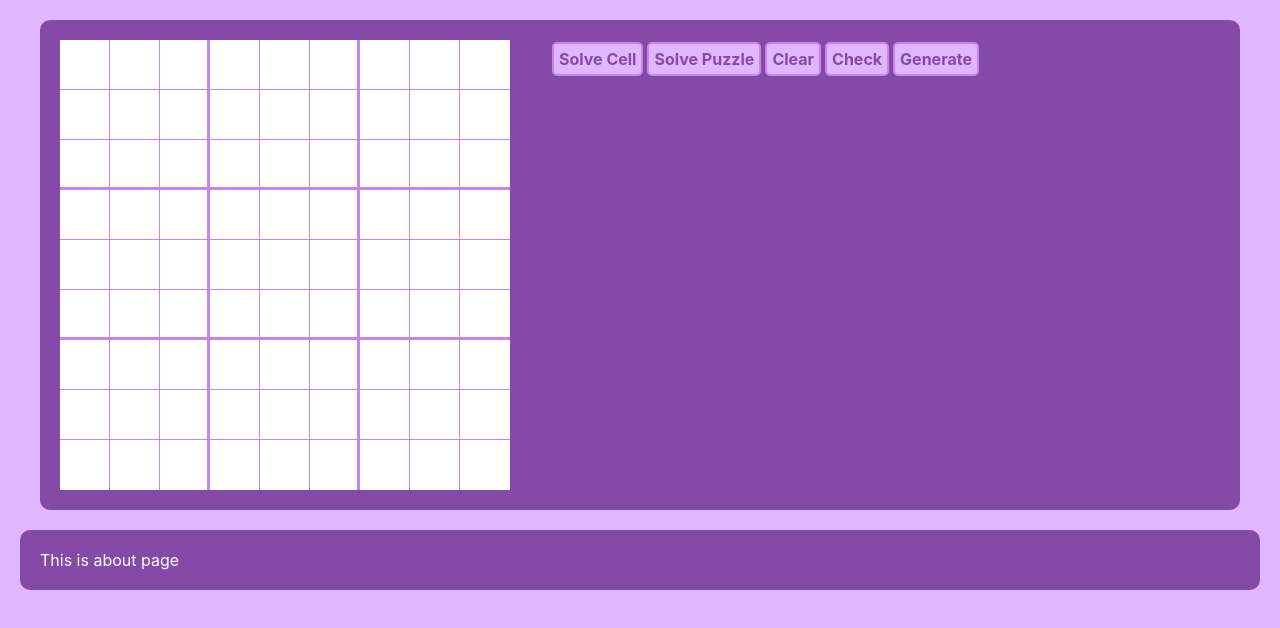
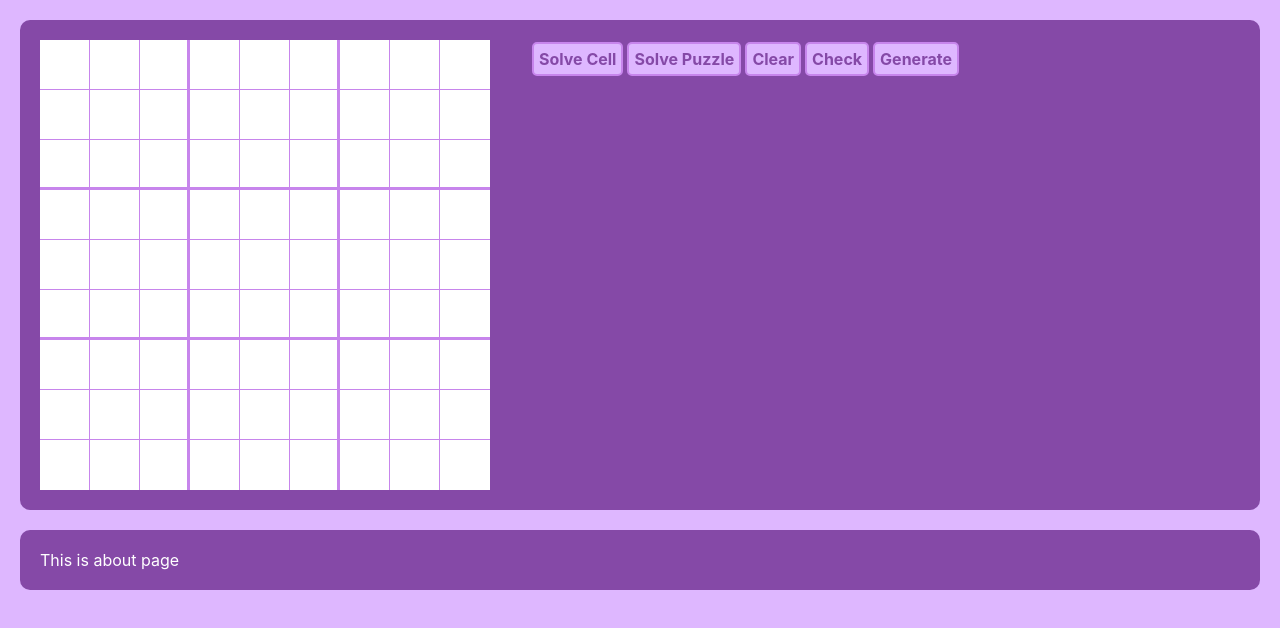
Before and after one commit to JulianAR97/puzzle-client, a React (Create React App) app: page / in a window 1280 px wide. Shown: the top 628 px of the page. Built offline with nearby package versions, Linux system fonts and the light colour scheme.

Commit message:
minor style edits

```diff
--- a/src/components/Sudoku/Cell.css
+++ b/src/components/Sudoku/Cell.css
@@ -15,10 +15,11 @@
   width: 100%;
   height: 100%;
   text-align: center;
+  color: var(--text-color-dark)
 }
 
 .cell > input:focus {
-  background-color: var(--main-grey-color);
+  background-color: var(--main-bg-color);
 }
 
 
--- a/src/components/Sudoku/Sudoku.css
+++ b/src/components/Sudoku/Sudoku.css
@@ -3,5 +3,4 @@
   border-radius: 10px;
   display: flex;
   flex-wrap: wrap;
-  margin: 20px;
 }
```
